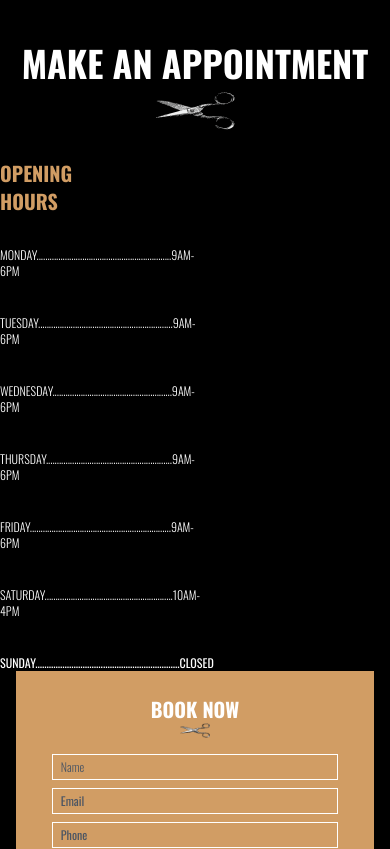
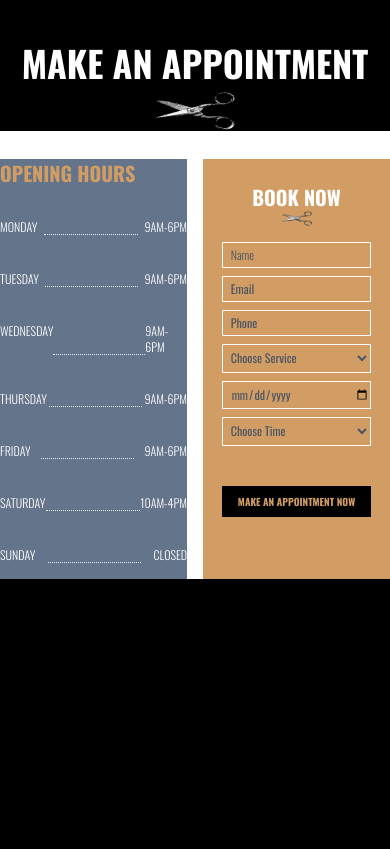
Before and after one commit to Danieljamespm/barber-shop-react, a React (Vite) app: page / in a window 390 px wide. Shown: the part 5540-6389 px from the top of the page. Built offline with nearby package versions, Linux system fonts and the light colour scheme.

Commit message:
trying to get the responsiveness to work on my form.

```diff
--- a/src/Components/Appointment.jsx
+++ b/src/Components/Appointment.jsx
@@ -2,21 +2,49 @@ import React from 'react'
 
 const Appointment = () => {
   return (
-    <div  id='appointment' className=' w-[100%] h-[1210px] md:h-[700px] bg-black text-white'>
+    <div  id='appointment' className=' w-full h-[1210px] md:h-[700px] bg-black text-white'>
         <h2 className='text-center pt-20 pb-2 text-4xl font-oswald font-bold '>MAKE AN APPOINTMENT</h2>
         <img className='w-[80px] mx-auto' src='./barber-scissors.png' />
-        <div className=' w-[100%] h-[60%] md:flex justify-center pt-7'>
-        <div className='w-[25%]'>
+        <div className=' w-full flex justify-center gap-4 pt-7  bg-white '>
+        <div className='pb-4 w-[300px] bg-slate-500 '>
             <p className='font-oswald font-bold text-xl text-[#d19d64] pb-8'>OPENING HOURS</p>
-            <p className='font-oswald text-xs pb-9 font-light'>MONDAY..............................................................9AM-6PM</p>
-            <p className='font-oswald text-xs pb-9 font-light'>TUESDAY..............................................................9AM-6PM</p>
-            <p className='font-oswald text-xs pb-9 font-light'>WEDNESDAY.......................................................9AM-6PM</p>
-            <p className='font-oswald text-xs pb-9 font-light'>THURSDAY..........................................................9AM-6PM</p>
-            <p className='font-oswald text-xs pb-9 font-light'>FRIDAY.................................................................9AM-6PM</p>
-            <p className='font-oswald text-xs pb-9 font-light'>SATURDAY...........................................................10AM-4PM</p>
-            <p className='font-oswald text-xs'>SUNDAY................................................................CLOSED</p>
+            <div className='flex justify-between'>
+            <p className='font-oswald text-xs font-light'>MONDAY</p>
+            <div className='w-[50%] border-b border-dotted'></div>
+            <p className='font-oswald text-xs font-light'>9AM-6PM</p>
+            </div>
+            <div className='flex justify-between'>
+            <p className='font-oswald text-xs pt-9 font-light '>TUESDAY</p>
+            <div className='w-[50%] border-b border-dotted'></div>
+            <p className='font-oswald text-xs font-light pt-9'>9AM-6PM</p>
+            </div>
+            <div className='flex justify-between'>
+            <p className='font-oswald text-xs pt-9 font-light '>WEDNESDAY</p>
+            <div className='w-[50%] border-b border-dotted'></div>
+            <p className='font-oswald text-xs font-light pt-9'>9AM-6PM</p>
+            </div>
+            <div className='flex justify-between'>
+            <p className='font-oswald text-xs pt-9 font-light '>THURSDAY</p>
+            <div className='w-[50%] border-b border-dotted'></div>
+            <p className='font-oswald text-xs font-light  pt-9'>9AM-6PM</p>
+            </div>
+            <div className='flex justify-between'>
+            <p className='font-oswald text-xs pt-9 font-light '>FRIDAY</p>
+            <div className='w-[50%] border-b border-dotted'></div>
+            <p className='font-oswald text-xs font-light  pt-9'>9AM-6PM</p>
+            </div>
+            <div className='flex justify-between'>
+            <p className='font-oswald text-xs pt-9 font-light '>SATURDAY</p>
+            <div className='w-[50%] border-b border-dotted'></div>
+            <p className='font-oswald text-xs font-light  pt-9'>10AM-4PM</p>
+            </div>
+            <div className='flex justify-between'>
+            <p className='font-oswald text-xs pt-9 font-light '>SUNDAY</p>
+            <div className='w-[50%] border-b border-dotted'></div>
+            <p className='font-oswald text-xs font-light  pt-9'>CLOSED</p>
+            </div>
         </div>
-        <div className='bg-[#d19d64] md:w-[25%] md:h-[95%] h-[60%] mx-4'>
+        <div className='bg-[#d19d64] w-[300px] md:w-[400px]'>
             <h3 className='font-oswald text-center pt-6 text-xl font-bold'>BOOK NOW</h3>
             <img className='w-[30px] mx-auto' src='./barber-scissors.png' />
             <div>
@@ -39,7 +67,7 @@ const Appointment = () => {
                         <option className='bg-white'>10:00 to 11:00</option>
                         <option className='bg-white'>11:00 to 11:30</option>
                     </select>
-                    <input className='bg-black w-[80%] mt-6 py-2 font-oswald text-[#d19d64] text-[10px] font-bold hover:cursor-pointer hover:bg-white hover:text-black hover:duration-500' type='submit' value='MAKE AN APPOINTMENT NOW' />
+                    <input className='bg-black w-[80%] mt-10 py-2 font-oswald text-[#d19d64] text-[10px] font-bold hover:cursor-pointer hover:bg-white hover:text-black hover:duration-500' type='submit' value='MAKE AN APPOINTMENT NOW' />
                 </form>
             </div>
 
```
